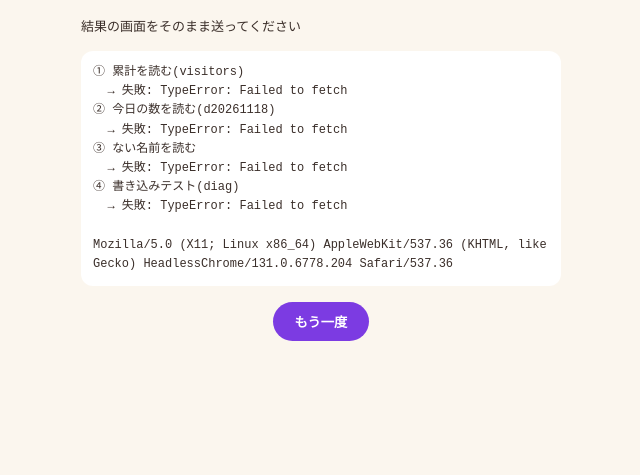
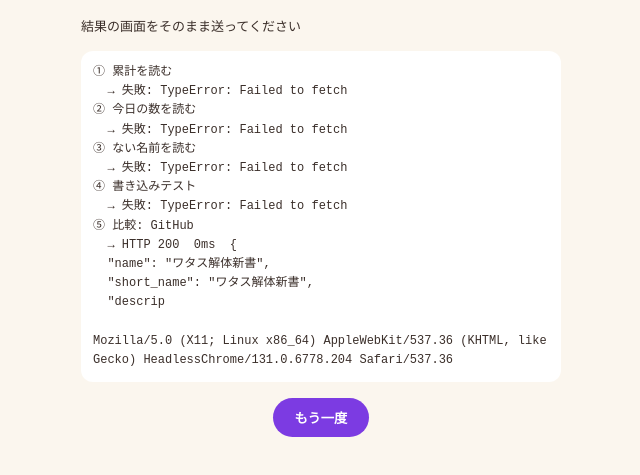
Before and after one commit to Libertan-33/shindan, a plain HTML site: page diag-w7k2.html in a window 1280 px wide. Shown: the part 79-554 px from the top of the page, without its empty margins (319-959 px from the left). Drawn offline with Linux system fonts and the light colour scheme; no server answers.

Commit message:
Diag page: parallel, live progress
Co-Authored-By: Claude Sonnet 5.5 <noreply@anthropic.com>
Claude-Session: https://claude.ai/code/session_01X9RpY9G117QWH6r3Rqz8Sf

```diff
--- a/diag-w7k2.html
+++ b/diag-w7k2.html
@@ -1,10 +1,14 @@
 <!doctype html><html lang="ja"><head><meta charset="utf-8"><meta name="viewport" content="width=device-width,initial-scale=1"><meta name="robots" content="noindex,nofollow"><title>通信テスト</title>
 <style>body{margin:0;background:#fbf6ee;color:#3b2f2a;font-family:sans-serif;padding:18px 16px;max-width:480px;margin:0 auto;line-height:1.6}pre{background:#fff;border-radius:12px;padding:12px;font-size:12px;white-space:pre-wrap;word-break:break-all}button{padding:10px 22px;border:0;border-radius:99px;background:#7c3be2;color:#fff;font-weight:700}</style></head><body>
-<h2>🔧 通信テスト</h2><p style="font-size:13px">結果の画面をそのまま送ってください</p><pre id="o">テスト中…</pre><p style="text-align:center"><button onclick="location.reload()">もう一度</button></p>
+<h2>🔧 通信テスト</h2><p style="font-size:13px">結果の画面をそのまま送ってください</p><pre id="o">テスト中…（最大20秒）</pre><p style="text-align:center"><button onclick="location.reload()">もう一度</button></p>
 <script>
-var B="https://abacus.jasoncameron.dev/",o=document.getElementById("o"),L=[];
-function t(name,url){return new Promise(function(res){var s=Date.now(),done=false,tm=setTimeout(function(){if(!done){done=true;L.push(name+"\n  → 10秒で応答なし");res()}},10000);
-fetch(url,{cache:"no-store"}).then(function(r){return r.text().then(function(b){if(!done){done=true;clearTimeout(tm);L.push(name+"\n  → HTTP "+r.status+"  "+(Date.now()-s)+"ms  "+b.slice(0,60));res()}})}).catch(function(e){if(!done){done=true;clearTimeout(tm);L.push(name+"\n  → 失敗: "+e);res();}})})}
+var B="https://abacus.jasoncameron.dev/",o=document.getElementById("o"),R={},N=[];
+function show(){o.textContent=N.map(function(n){return n+"\n  → "+(R[n]||"待っています… "+Math.round((Date.now()-T0)/1000)+"秒")}).join("\n")+"\n\n"+navigator.userAgent}
+var T0=Date.now();setInterval(show,500);
+function t(name,url){N.push(name);var s=Date.now(),done=false;
+setTimeout(function(){if(!done){done=true;R[name]="20秒たっても応答なし（通信がブロックされている可能性）"}},20000);
+fetch(url,{cache:"no-store"}).then(function(r){return r.text().then(function(b){if(!done){done=true;R[name]="HTTP "+r.status+"  "+(Date.now()-s)+"ms  "+b.slice(0,60)}})}).catch(function(e){if(!done){done=true;R[name]="失敗: "+e}})}
 var d=new Date(),k="d"+d.getFullYear()+("0"+(d.getMonth()+1)).slice(-2)+("0"+d.getDate()).slice(-2);
-t("① 累計を読む(visitors)",B+"get/libertan-shindan/visitors").then(function(){return t("② 今日の数を読む("+k+")",B+"get/libertan-shindan/"+k)}).then(function(){return t("③ ない名前を読む",B+"get/libertan-shindan/nothing-zz9")}).then(function(){return t("④ 書き込みテスト(diag)",B+"hit/libertan-shindan/diag")}).then(function(){o.textContent=L.join("\n")+"\n\n"+navigator.userAgent})
+t("① 累計を読む",B+"get/libertan-shindan/visitors");t("② 今日の数を読む",B+"get/libertan-shindan/"+k);t("③ ない名前を読む",B+"get/libertan-shindan/nothing-zz9");t("④ 書き込みテスト",B+"hit/libertan-shindan/diag");
+t("⑤ 比較: GitHub",location.origin+"/shindan/manifest.webmanifest");show();
 </script></body></html>
```
